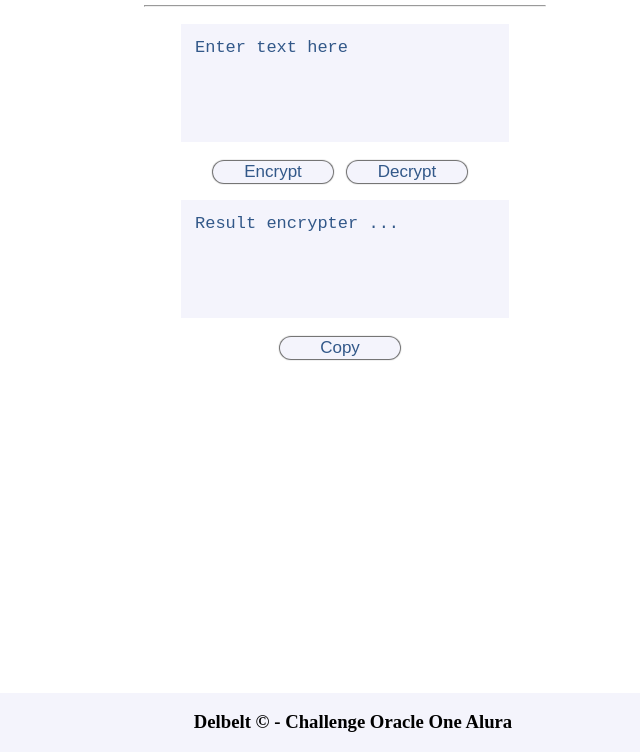
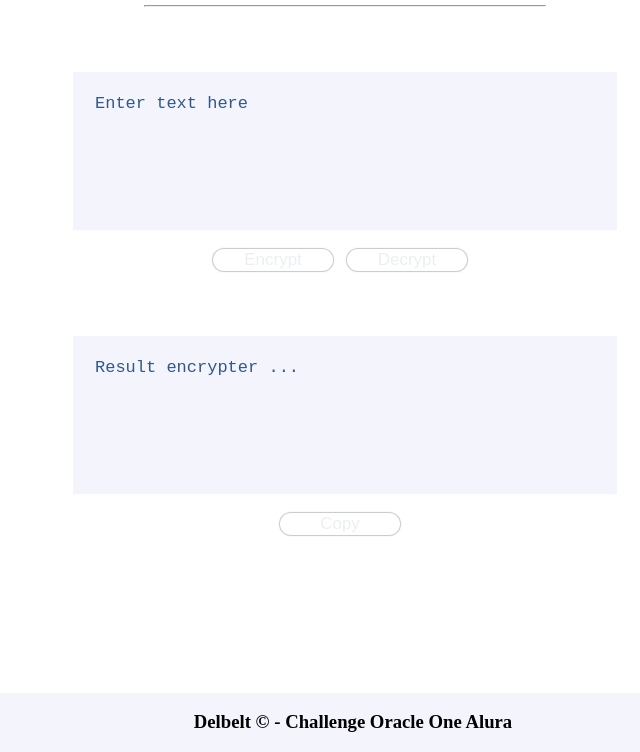
Before and after one commit to Delbelt/Challenge-Oracle-Encrypt, a plain HTML site: page public/index.html in a window 1280 px wide. Shown: the part 48-800 px from the top of the page, without its empty margins (295-935 px from the left). Drawn offline with Linux system fonts and the light colour scheme.

Commit message:
add styles in the some components [style]

```diff
--- a/src/style/index.css
+++ b/src/style/index.css
@@ -23,6 +23,7 @@ button
     margin-bottom: 15px;
     margin-right: 10px;
     width: 120px;
+    transition-duration: 1s;
     box-shadow: 0px 0px 1px 1px #666666;
 }
 
@@ -31,12 +32,21 @@ button:hover
     background: #ebebf3;
 }
 
+button:disabled
+{
+    background-color: transparent;
+    color: #ebeff3;
+    box-shadow: 0px 0px 1px 1px #c7c7c7;
+    cursor: unset;
+    transition-duration: 1s;
+}
+
 textarea
 {
     width: 100%;
     height: 100%;
-    max-width: 300px;
-    max-height: 90px;
+    max-width: 500px;
+    max-height: 400px;
     border-radius: 0px;
     text-align: left;
     font-size: 17px;
@@ -44,8 +54,9 @@ textarea
     color: #325889;
     margin: auto;
     margin-top: 2px;
-    padding: 12px;
+    padding: 20px;
     transition: .3 ease all;
+    transition-duration: 1s;
     border: 2px solid transparent;
     resize: none;
     caret-color: #325889;
@@ -61,6 +72,12 @@ textarea:focus
 textarea::placeholder
 {
     color: #325889;
+}
+
+.textarea-result, .textarea-encrypter
+{
+    margin: auto;
+    margin-top: 50px;
 }
 
 h1
@@ -87,8 +104,10 @@ footer
     max-width: 100%;
 }
 
-.result
+#msg-copy
 {
-    margin: auto;
-    margin-top: 50px;
+    font-size: 18px;
+    transition: .3 ease all;
+    transition-duration: 2s;
+    color:#325889;
 }
```
